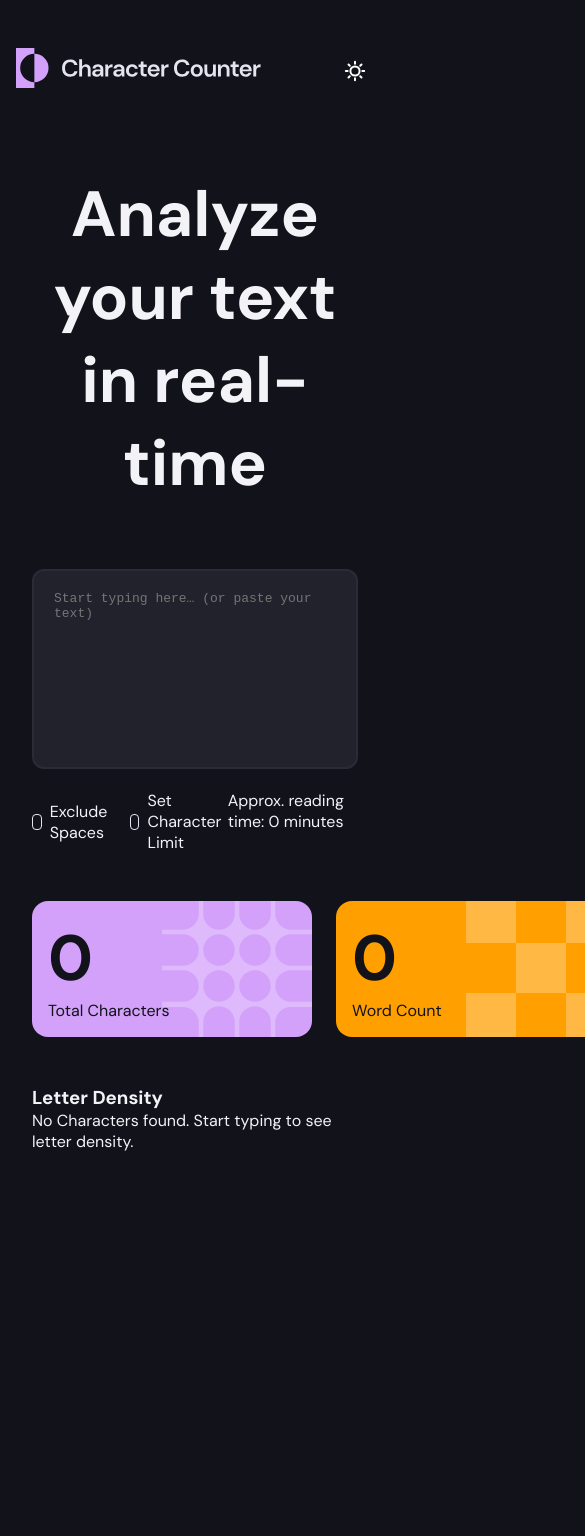
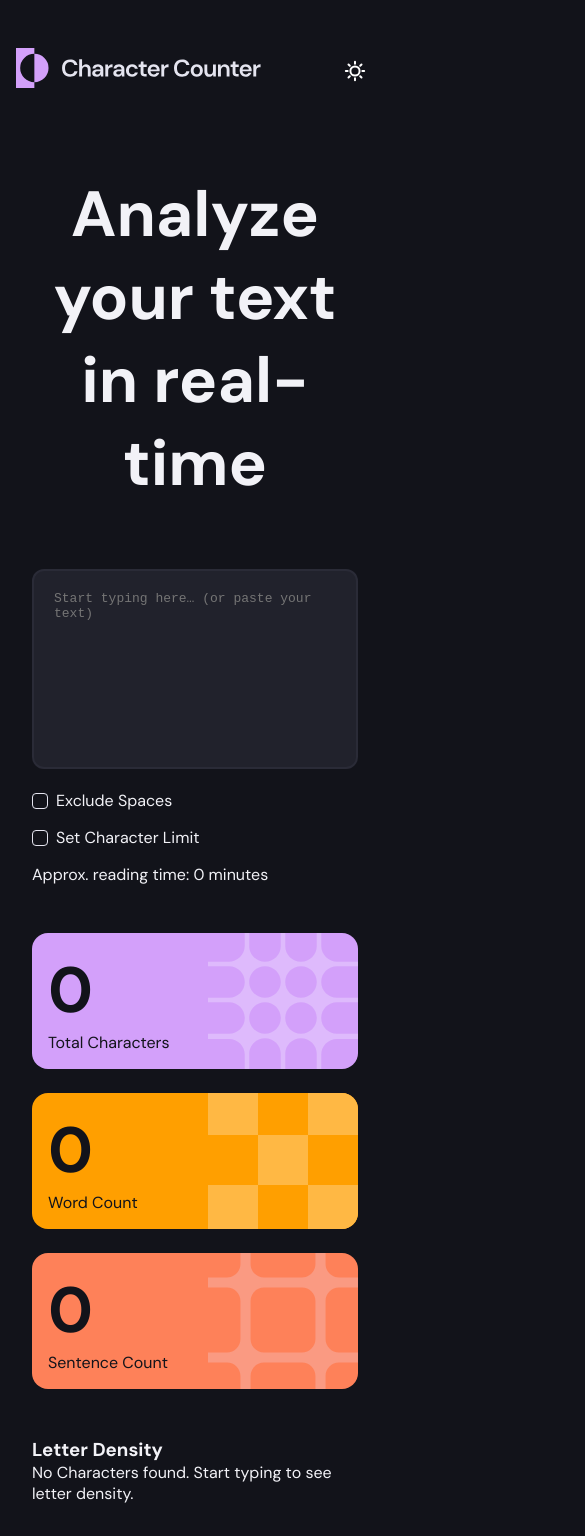
Before and after one commit to osaaroh/68_character_counter, a React (Vite) app: page / in a window 390 px wide. Shown: the top 1536 px of the page, 585 px wide, since content can reach past the window. Before the commit the page ends 1184 px from the top, so only its background shows below. Built offline with nearby package versions, Linux system fonts and the light colour scheme.

Commit message:
upadte CharacterInput.css - set mobile view

```diff
--- a/src/components/AllStatCards.css
+++ b/src/components/AllStatCards.css
@@ -1,7 +1,7 @@
 .all_cards {
     margin: 3rem 0;
-    display: flex;
-    justify-content: space-between;
+    display: grid;
+    grid-template-columns: repeat(auto-fit, minmax(280px, 1fr));
     gap: 1.5rem;
 }
 .card{
--- a/src/components/CharacterInput.css
+++ b/src/components/CharacterInput.css
@@ -31,10 +31,28 @@
     margin-top: var(--spacing-200);
 }
 
+@media screen and (max-width: 640px) {
+    .character_textarea--options{
+    flex-direction: column;
+    justify-content: flex-start;
+    margin-top: var(--spacing-200);
+    gap: 1rem;
+}
+}
+
 .character_textarea--options--checks{
     display: flex;
     gap: var(--spacing-200);
 }
+
+@media screen and (max-width: 640px) {
+    .character_textarea--options--checks{
+    flex-direction: column;
+    justify-content: flex-start;
+    gap: 1rem;
+}
+}
+
 .character_textarea--options--checks input{
     margin-right: 0.5rem;
 }
```
